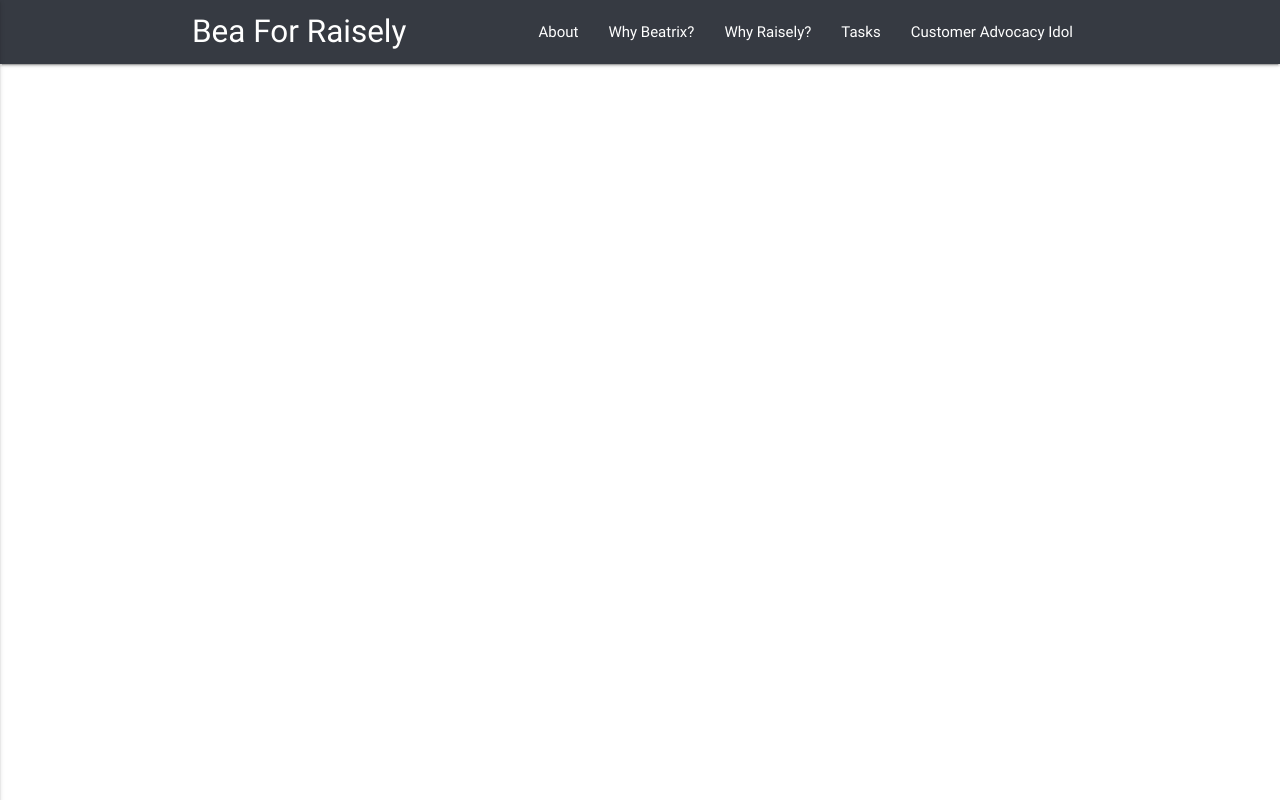
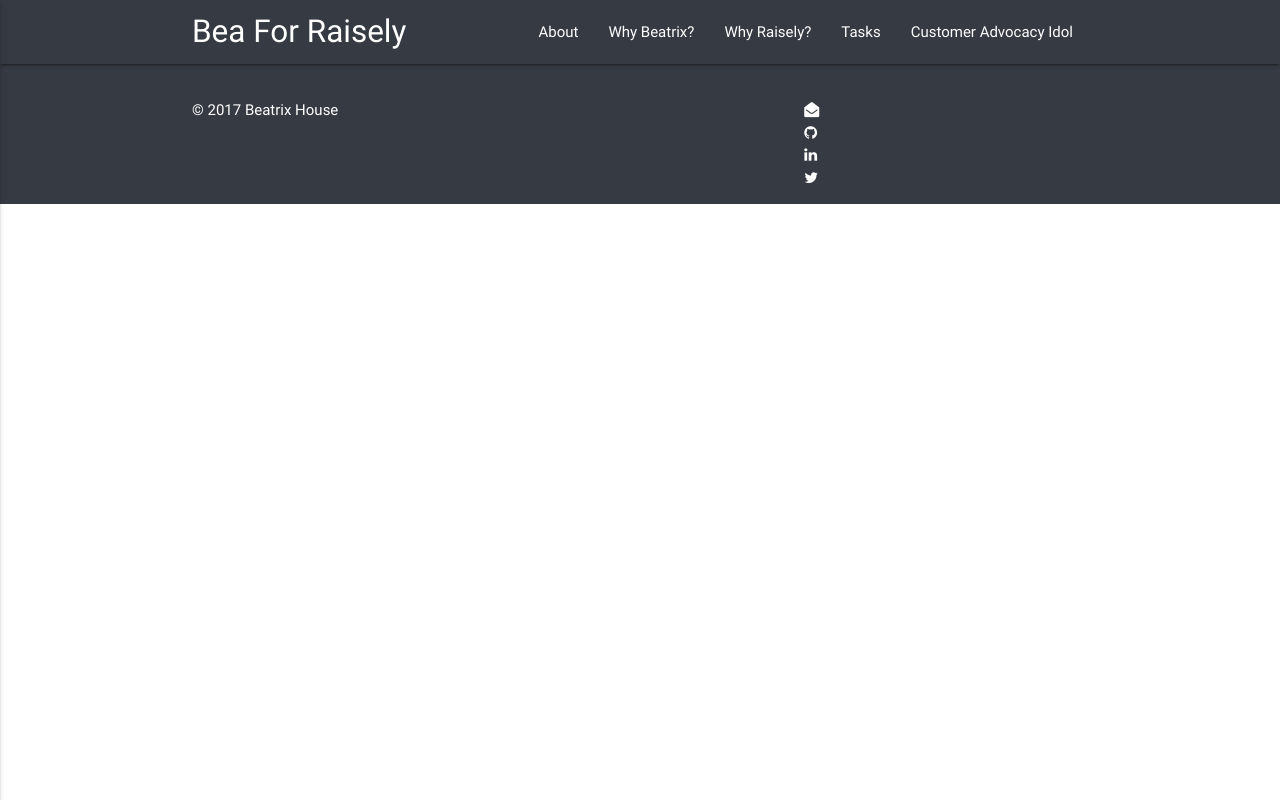
Before and after one commit to bealearnscode/bea-for-raisely, a plain HTML site: page index.html in a window 1280 px wide. Drawn offline with nearby package versions, Linux system fonts and the light colour scheme.

Commit message:
add footer content

```diff
--- a/index.html
+++ b/index.html
@@ -54,8 +54,23 @@
         <section id="customer-advocacy-idol"></section>
     </main>
 
-    <footer>
+    <footer class="page-footer">
+        <div class="container">
+            <div class="row">
+                <div class="col s6">
+                    <p id="copywrite">&copy; 2017 Beatrix House</p>
+                </div>
+                <div class="col l4 offset-l2 s12">
+                    <ul>
+                        <li><a href="mailto:ohhey@beatrixhouse.com"><i class="fa fa-envelope-open" aria-hidden="true"></i></a></li>
+                        <li><a href="https://github.com/bealearnscode" target="_blank"><i class="fa fa-github" aria-hidden="true"></i></a></li>
+                        <li><a href="https://www.linkedin.com/in/beatrixhouse" target="_blank"><i class="fa fa-linkedin" aria-hidden="true"></i></a></li>
+                        <li><a href="https://twitter.com/BeaLearnsCode" target="_blank"><i class="fa fa-twitter" aria-hidden="true"></i></a></li>
+                    </ul>
+                </div>
 
+            </div>
+        </div>
     </footer>
 </body>
 
```
